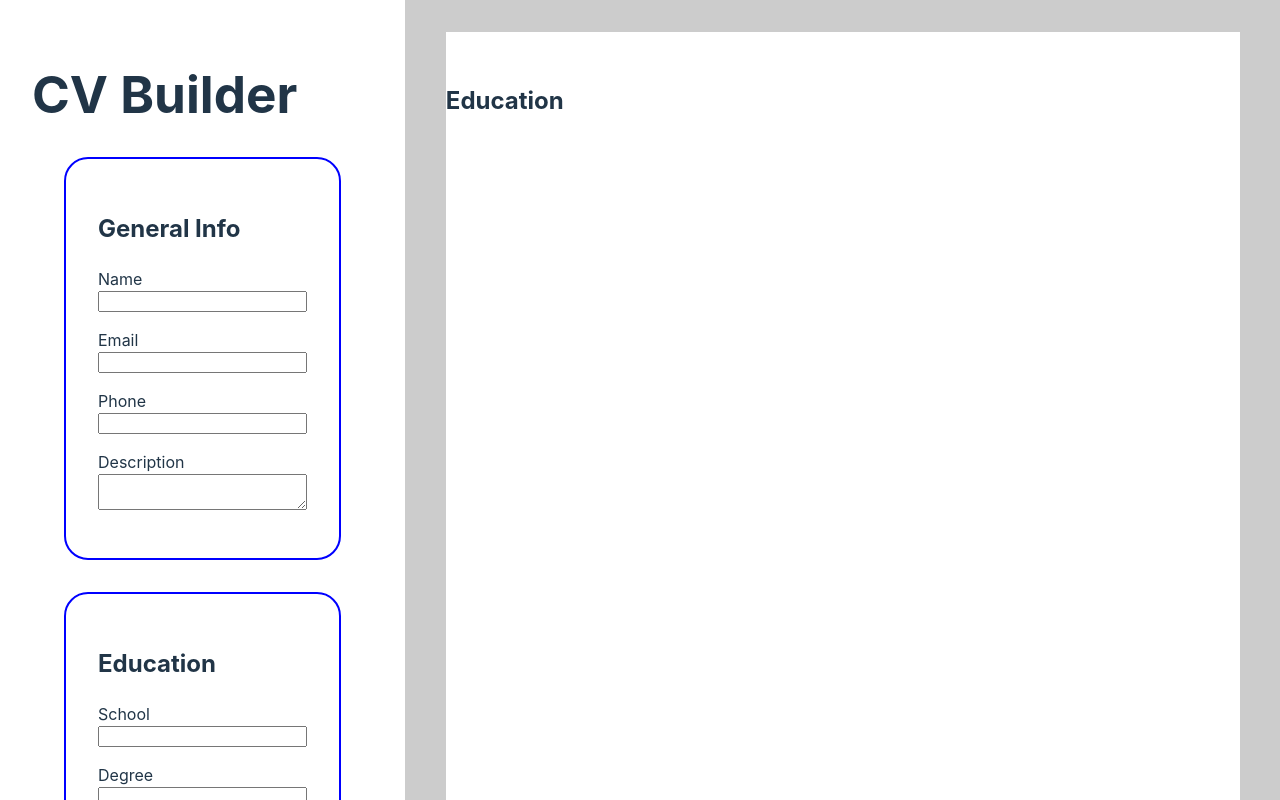
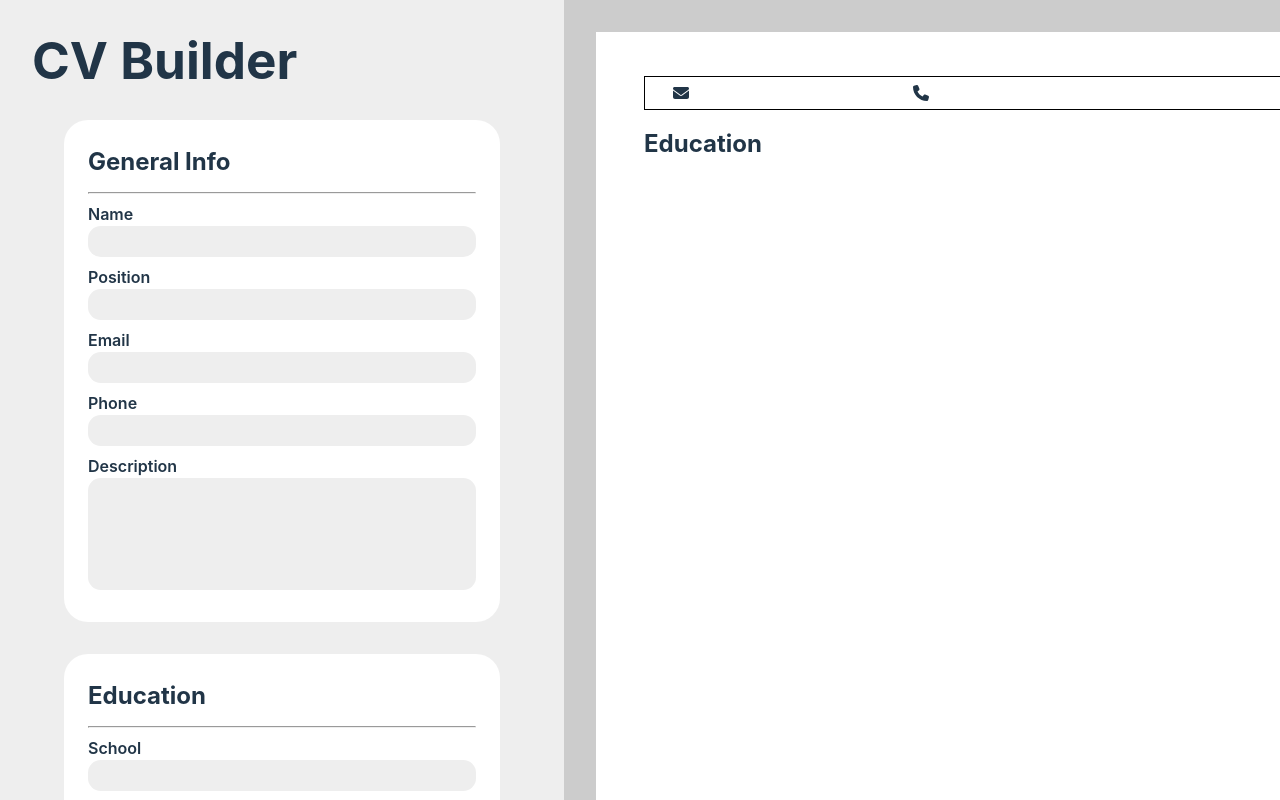
Before and after one commit to StuCM/cv-builder, a React (Vite) app: page / in a window 1280 px wide. Built offline with nearby package versions, Linux system fonts and the light colour scheme.

Commit message:
Add styling for preview and editor

```diff
--- a/package.json
+++ b/package.json
@@ -11,7 +11,8 @@
 	},
 	"dependencies": {
 		"react": "^18.2.0",
-		"react-dom": "^18.2.0"
+		"react-dom": "^18.2.0",
+		"react-icons": "^5.0.1"
 	},
 	"devDependencies": {
 		"@types/react": "^18.2.43",
--- a/src/App.css
+++ b/src/App.css
@@ -6,11 +6,11 @@
 }
 
 .editor {
-	min-width: 340px;
+	min-width: 500px;
 	width: 40%;
 	padding: 2rem;
 	overflow: auto;
-	flex-grow: 1;
+	background-color: #eee;
 }
 
 .preview {
@@ -24,28 +24,75 @@
 	overflow: auto;
 }
 
-@media (max-width: 1260px) {
+@media (max-width: 1400px) {
 	.preview {
 		justify-content: flex-start;
 	}
 }
 
 .a4Page {
+	box-sizing: border-box;
 	width: 21cm;
 	height: 29.7cm;
 	min-width: 21cm;
 	background-color: white;
+	padding: 2rem 3rem;
+}
+
+.position {
+	font-style: italic;
+	font-weight: 400;
+	font-size: 1.75rem;
+	margin-top: 0.3rem;
+}
+
+.infoBar {
+	display: flex;
+	justify-content: flex-start;
+	align-items: center;
+	margin-bottom: 1rem;
+	padding: 0 0.5rem;
+	border: 1px solid black;
+}
+
+.infoBar div {
+	display: flex;
+	align-items: center;
+	margin: 0.25rem 1rem;
+	padding: 0.25rem;
+	min-width: 200px;
 }
 
 .inputs {
-	border: 2px solid blue;
+	background-color: #fff;
 	border-radius: 1.5rem;
-	padding: 2rem;
+	padding: 1.5rem;
 	margin: 2rem;
 }
 
 .inputs div {
 	display: flex;
 	flex-direction: column;
-	margin-bottom: 1rem;
+	margin-bottom: 0.5rem;
 }
+
+.smallFont {
+	font-size: 0.9rem;
+	line-height: 1.2rem;
+}
+
+label {
+	font-weight: 600;
+}
+
+input, textarea {
+	border: none;
+	border-radius: 0.8rem;
+	background-color: #eee;
+	padding: 0.5rem 0.75rem;
+}
+
+textarea {
+	height: 6rem;
+	resize: none;
+}
--- a/src/App.tsx
+++ b/src/App.tsx
@@ -8,6 +8,7 @@ function App() {
   const [data, setData] = useState<Data>({
     general: {
       name: '',
+      position: '',
       email: '',
       phone: '',
       description: '',
--- a/src/components/EducationInput.tsx
+++ b/src/components/EducationInput.tsx
@@ -38,10 +38,14 @@ function EducationInput({ onAdd }: EducationInputProps) {
   return (
     <form className='inputs' onSubmit={ handleFormSubmit }>
         <h2>Education</h2>
+        <hr />
       {inputs.map((input) => (
         <Input key={input.id} {...input} />
       ))}
-      <button type='submit'>+</button>
+      <aside style={{textAlign:'right'}}>
+        <button type='submit'>+</button>
+      </aside>
+
     </form>
   )
 }
--- a/src/components/GeneralInput.tsx
+++ b/src/components/GeneralInput.tsx
@@ -8,6 +8,7 @@ interface GeneralInputProps {
 function GeneralInput({ onChange }: GeneralInputProps) {
   const inputs: InputProps[] = [
     { type: 'text', id: 'name', onChange },
+    { type: 'text', id: 'position', onChange },
     { type: 'email', id: 'email', onChange },
     { type: 'tel', id: 'phone', onChange },
     { type: 'textarea', id: 'description', onChange },
@@ -16,6 +17,7 @@ function GeneralInput({ onChange }: GeneralInputProps) {
   return (
     <div className='inputs'>
         <h2>General Info</h2>
+        <hr />
       {inputs.map((input) => (
         <Input key={input.id} {...input} />
       ))}
--- a/src/components/GeneralPreview.tsx
+++ b/src/components/GeneralPreview.tsx
@@ -1,14 +1,30 @@
 import { General } from '../types/types'
+import { FaEnvelope, FaPhone } from 'react-icons/fa6'
 
-function GeneralPreview({name, email, phone, description}: General) {
+function GeneralPreview({
+  name,
+  position,
+  email,
+  phone,
+  description,
+}: General) {
   return (
     <section>
       <h1>{name}</h1>
-      <p>{email}</p>
-      <p>{phone}</p>
-      <p>{description}</p>
+      <h2 className='position'>{position}</h2>
+      <div className='infoBar'>
+        <div>
+          <FaEnvelope style={{marginRight: '0.5rem'}} />
+          <span>{email}</span>
+        </div>
+        <div>
+          <FaPhone style={{marginRight: '0.5rem'}} />
+          <p>{phone}</p>
+        </div>
+      </div>
+      <p className='smallFont'>{description}</p>
     </section>
   )
 }
 
-export default GeneralPreview;
+export default GeneralPreview
--- a/src/index.css
+++ b/src/index.css
@@ -33,6 +33,15 @@ body {
 h1 {
 	font-size: 3.2em;
 	line-height: 1.1;
+	margin: 0;
+}
+
+h2 {
+	margin: 0 0 0.75rem 0;
+}
+
+p {
+	margin: 0;
 }
 
 button {
--- a/src/types/types.ts
+++ b/src/types/types.ts
@@ -6,6 +6,7 @@ export interface Data {
 
 export interface General {
     name: string,
+    position: string,
     email: string,
     phone: string,
     description: string,
```
Also changed, not shown: src/assets/Icons.svg (added), 1 other file (tests, documents, lock files or other folders).
